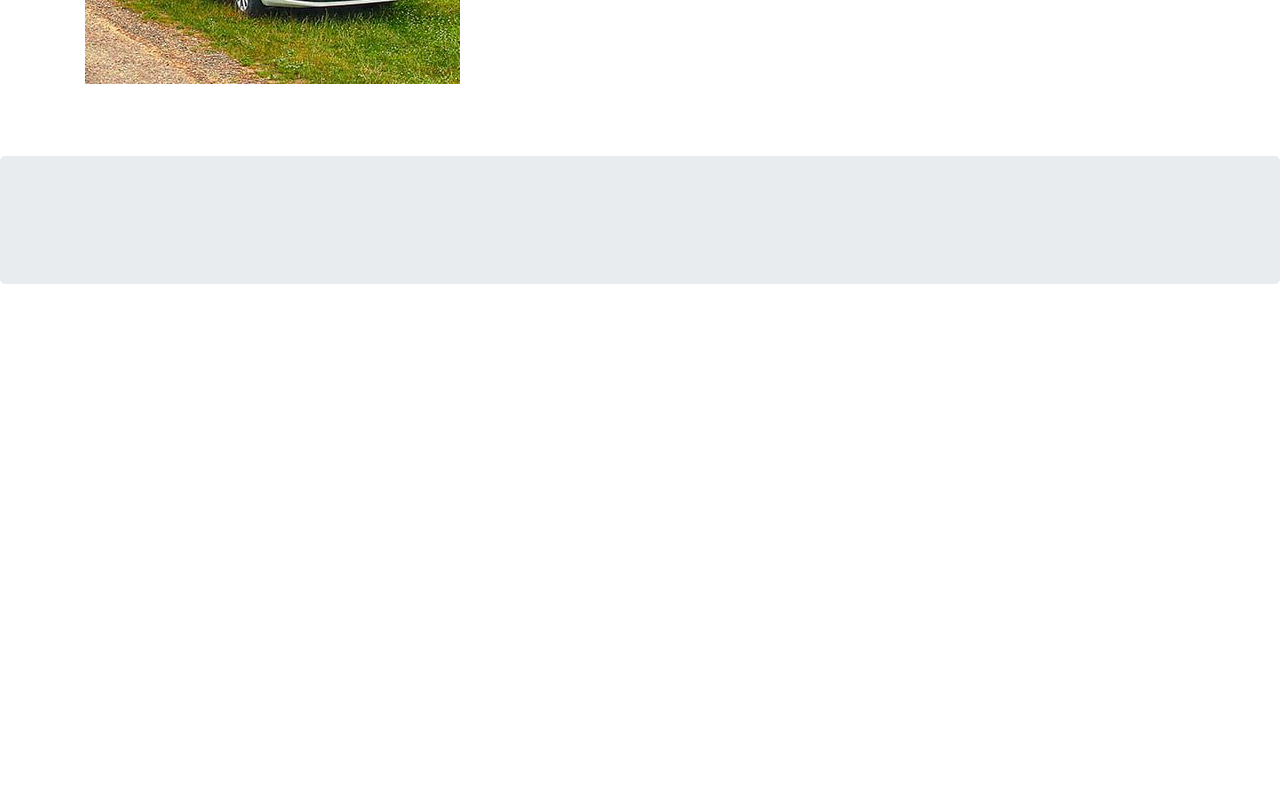
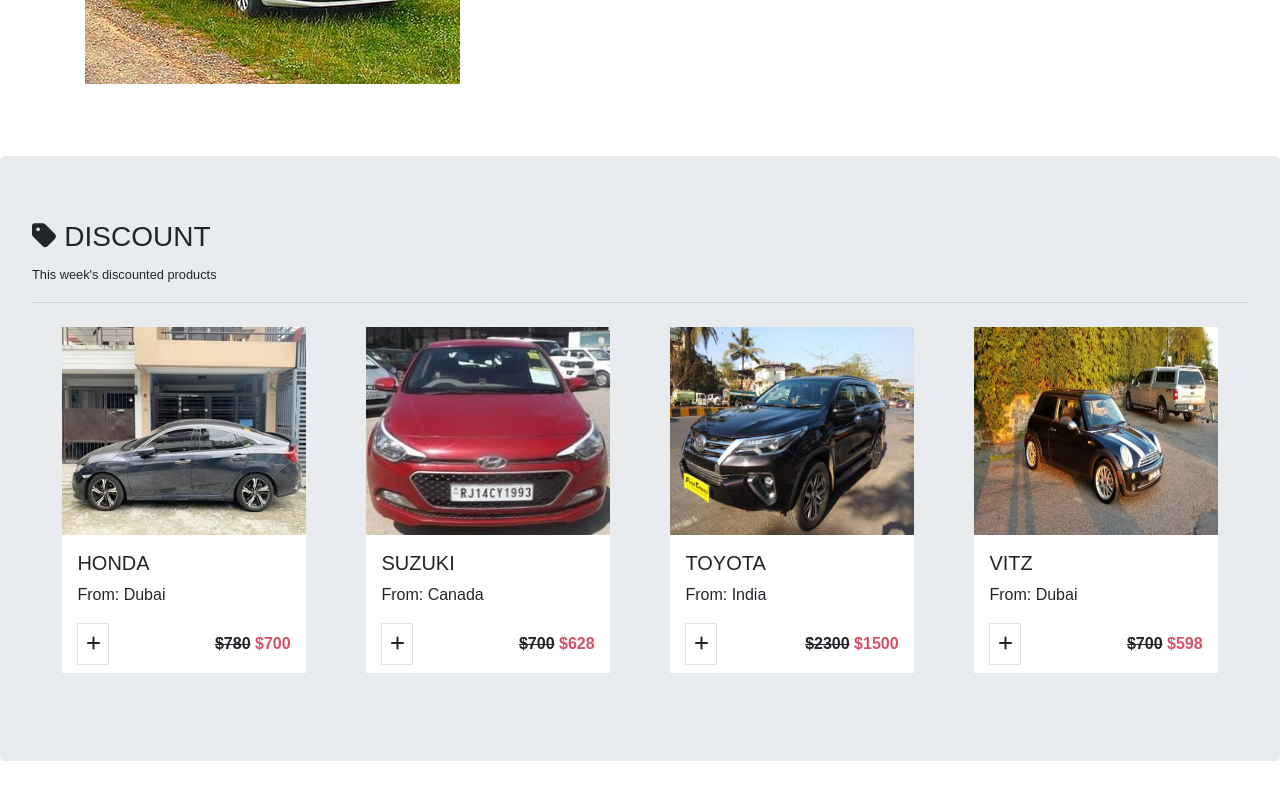
Before and after one commit to NtwaliHeritier/car-ecommerce-uncompleted-, a plain HTML site: page index.html in a window 1280 px wide. Shown: the part 656-1456 px from the top of the page. Drawn offline with nearby package versions, Linux system fonts and the light colour scheme.

Commit message:
completed the discount section and its responsiveness

```diff
--- a/index.html
+++ b/index.html
@@ -65,7 +65,7 @@
                         <p class="font-weight-bold">SUZUKI</p>
                         <p>Lorem ipsum dolor sit, amet consectetur adipisicing elit. In dolores, laborum adipisci aliquam et sequi corrupti quos quae distinctio ratione? Sequi dolores impedit fugiat nam expedita praesentium fugit quo eligendi hic aut quam.</p>
                         <p>By John</p>
-                        <div class="special-p d-flex">
+                        <div class="special-p d-flex text-white">
                             <span class="py-2 px-4 border-right-0">$450</span>
                             <span class="py-2 px-4"><i class="fas fa-shopping-cart"></i> Purchase</span>
                         </div>
@@ -76,12 +76,69 @@
 
             <!-- section3 -->
         <div class="jumbotron">
-            <div class="container">
                 <div class="content">
-
+                    <h3><span><i class="fas fa-tag"></i></span> DISCOUNT</h3> <small>This week's discounted products</small>
+                    <hr>
+                    <div class="my-card d-flex mt-4">
+                        <div class="card-item bg-white d-flex mb-4">
+                            <img src="./images/honda.jpeg" alt="">
+                            <div class="container">
+                                <p class="h5">HONDA</p>
+                                <p>From: Dubai</p>
+                                <div class="d-flex card-specs mb-2">
+                                <span class="border p-2"><i class="fas fa-plus"></i></span>
+                                <div class="price">
+                                    <span class="font-weight-bold">$780</span>
+                                    <span class="font-weight-bold">$700</span>
+                                </div>
+                                </div>
+                            </div>
+                        </div>
+                        <div class="card-item bg-white d-flex mb-4">
+                            <img src="./images/suzuki2.jpg" alt="">
+                            <div class="container">
+                                <p class="h5">SUZUKI</p>
+                                <p>From: Canada</p>
+                                <div class="d-flex card-specs mb-2">
+                                <span class="border p-2"><i class="fas fa-plus"></i></span>
+                                <div class="price">
+                                    <span class="font-weight-bold">$700</span>
+                                    <span class="font-weight-bold">$628</span>
+                                </div>
+                                </div>
+                            </div>
+                        </div>
+                        <div class="card-item bg-white d-flex mb-4">
+                            <img src="./images/toyota.jpeg" alt="">
+                            <div class="container">
+                                <p class="h5">TOYOTA</p>
+                                <p>From: India</p>
+                                <div class="d-flex card-specs mb-2">
+                                <span class="border p-2"><i class="fas fa-plus"></i></span>
+                                <div class="price">
+                                    <span class="font-weight-bold">$2300</span>
+                                    <span class="font-weight-bold">$1500</span>
+                                </div>
+                                </div>
+                            </div>
+                        </div>
+                        <div class="card-item bg-white d-flex mb-4">
+                            <img src="./images/hinda.jpg" alt="">
+                            <div class="container">
+                                <p class="h5">VITZ</p>
+                                <p>From: Dubai</p>
+                                <div class="d-flex card-specs mb-2">
+                                <span class="border p-2"><i class="fas fa-plus"></i></span>
+                                <div class="price">
+                                    <span class="font-weight-bold">$700</span>
+                                    <span class="font-weight-bold">$598</span>
+                                </div>
+                                </div>
+                            </div>
+                        </div>
+                    </div>
                 </div>
             </div>
-        </div>
             <!-- end of section3 -->
             <section style="margin-top: 2000px;"></section>
     <!-- Optional JavaScript -->
--- a/scss/index.scss
+++ b/scss/index.scss
@@ -130,3 +130,56 @@ nav {
         }
     }
 }
+
+.content {
+    .my-card {
+        justify-content: space-around;
+        .card-item {
+            flex-direction: column;
+            justify-content: space-between;
+            align-content: space-between;
+            width: 20%;
+        }
+        img {
+            width: 100%;
+            height: 60%;
+        }
+        .card-specs {
+            justify-content: space-between;
+            align-items: center;
+            .price span {
+                &:nth-child(1) {
+                    text-decoration: line-through;
+                }
+
+                &:nth-child(2) {
+                    color: $color-red;
+                }
+            }
+        }
+    }
+
+    @include tablet {
+        .my-card {
+            flex-wrap: wrap;
+            .card-item {
+                width: 40%;
+            }
+        }
+    }
+
+    @include phone {
+        h3 {
+            font-size: 18px;
+            small {
+                font-size: 12px;
+            }
+        }
+        .my-card {
+            flex-wrap: wrap;
+            .card-item {
+                width: 100%;
+            }
+        }
+    }
+}
```
Also changed, not shown: css/index.css, images/hinda.jpg (added), images/honda.jpeg (added), images/suzuki2.jpg (added), images/toyota.jpeg (added).
